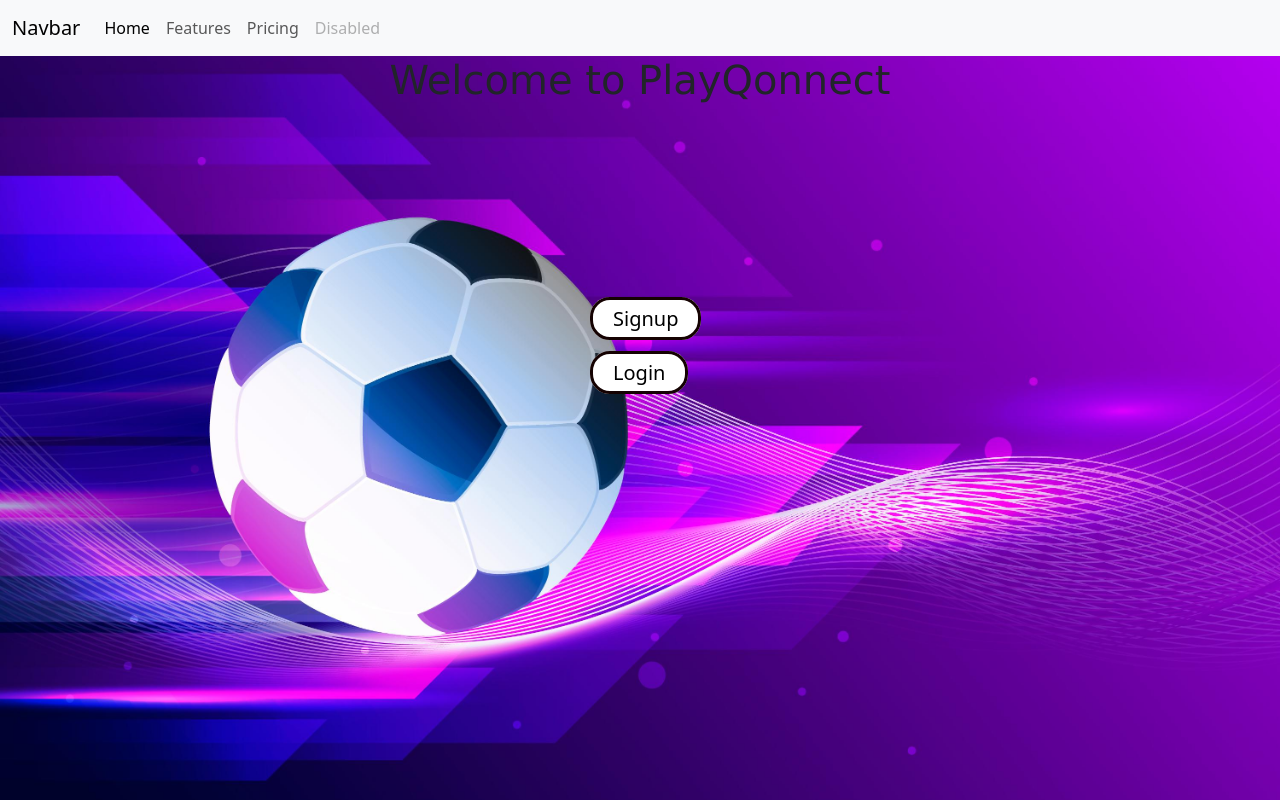
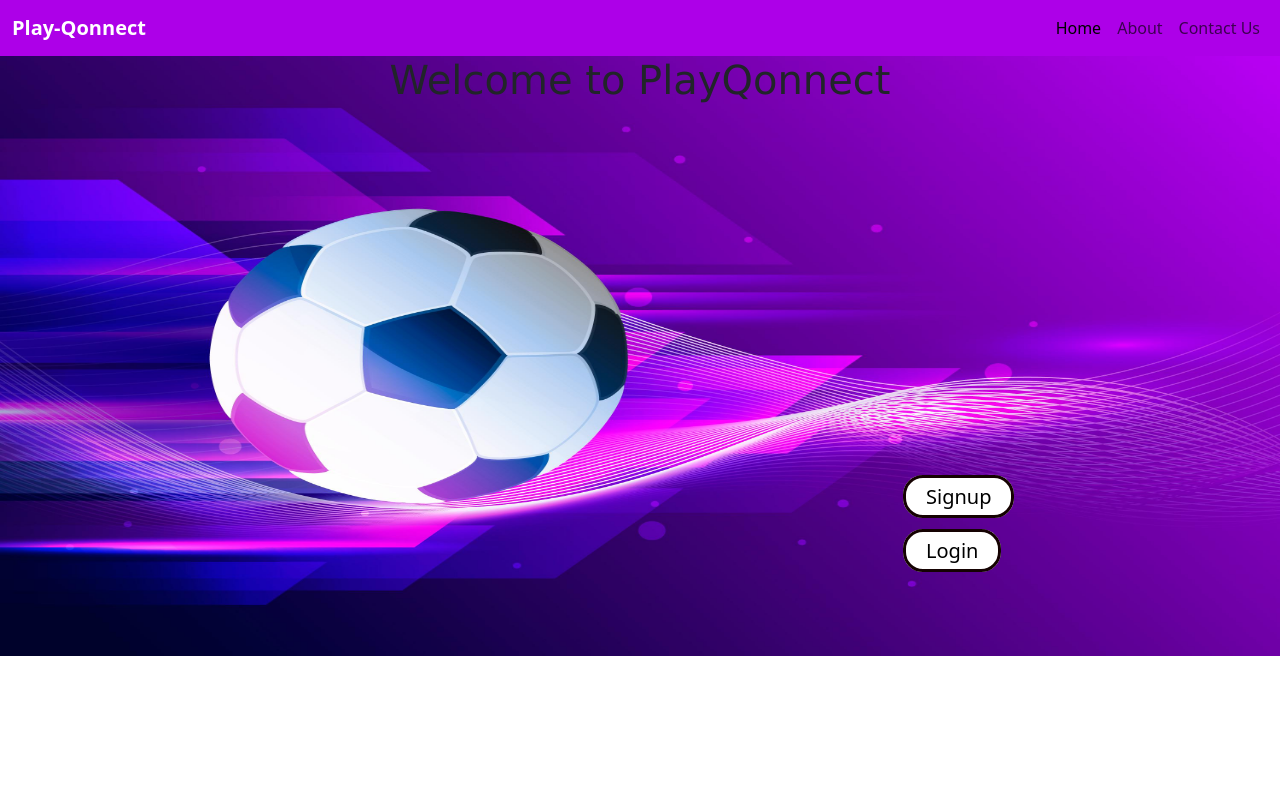
Before and after one commit to Thameem-20/DBMS-project, a Flask app: page / in a window 1280 px wide. Run offline with Flask 3, Linux system fonts and the light colour scheme.

Commit message:
updated css

```diff
--- a/static/css/style.css
+++ b/static/css/style.css
@@ -1,13 +1,22 @@
 body {
+}
+
+.navbar-nav {
+  margin-left: auto;
+}
+.open {
+  height: 600px;
   background-image: url("../img/5685407.jpg");
   background-repeat: no-repeat;
   /* background-position: center; */
   background-size: cover;
+  background-size: 100% 100%;
 }
+
 h1 {
   font-family: "Lucida Sans", "Lucida Sans Regular", "Lucida Grande",
     "Lucida Sans Unicode", Geneva, Verdana, sans-serif;
-  color: rgb(21, 2, 2);
+  color: white;
   text-align: center;
 }
 .loginbtn {
@@ -28,6 +37,6 @@
 }
 .cont1 {
   width: 100px;
-  margin: auto;
-  margin-top: 200px;
+  margin-left: 903px;
+  margin-top: 378px;
 }
--- a/templates/index.html
+++ b/templates/index.html
@@ -1,11 +1,26 @@
-{% extends 'layout.html' %}
-{% block title %} Home {% endblock title %}
-{% block body %}
+{% extends 'layout.html' %} {% block title %} Home {% endblock title %} {% block
+body %}
 
-<nav class="navbar navbar-expand-lg bg-body-tertiary">
+<nav
+  style="background-color: #ad00e8 !important"
+  class="navbar navbar-expand-lg bg-body-tertiary"
+>
   <div class="container-fluid">
-      <a class="navbar-brand" href="#">Navbar</a>
-      <button class="navbar-toggler" type="button" data-bs-toggle="collapse" data-bs-target="#navbarNav" aria-controls="navbarNav" aria-expanded="false" aria-label="Toggle navigation">
+    <a
+      style="color: white !important; font-weight: bold"
+      class="navbar-brand"
+      href="#"
+      >Play-Qonnect</a
+    >
+    <button
+      class="navbar-toggler"
+      type="button"
+      data-bs-toggle="collapse"
+      data-bs-target="#navbarNav"
+      aria-controls="navbarNav"
+      aria-expanded="false"
+      aria-label="Toggle navigation"
+    >
       <span class="navbar-toggler-icon"></span>
     </button>
     <div class="collapse navbar-collapse" id="navbarNav">
@@ -14,24 +29,21 @@
           <a class="nav-link active" aria-current="page" href="#">Home</a>
         </li>
         <li class="nav-item">
-            <a class="nav-link" href="#">Features</a>
+          <a class="nav-link" href="#">About</a>
         </li>
         <li class="nav-item">
-            <a class="nav-link" href="#">Pricing</a>
-          </li>
-          <li class="nav-item">
-            <a class="nav-link disabled" aria-disabled="true">Disabled</a>
+          <a class="nav-link" href="#">Contact Us</a>
         </li>
       </ul>
     </div>
   </div>
 </nav>
-  <div class="landing">
+<div class="open">
   <h1>Welcome to PlayQonnect</h1>
   <div class="cont1">
-        <a class="loginbtn"  href="{{url_for('register')}}">Signup</a>
-        <br>
-        <br>
+    <a class="loginbtn" href="{{url_for('register')}}">Signup</a>
+    <br />
+    <br />
     <a class="loginbtn" class="btn2" href="{{url_for('login')}}">Login</a>
   </div>
 </div>
```
Lines whose indentation alone changed are shown as unchanged.
